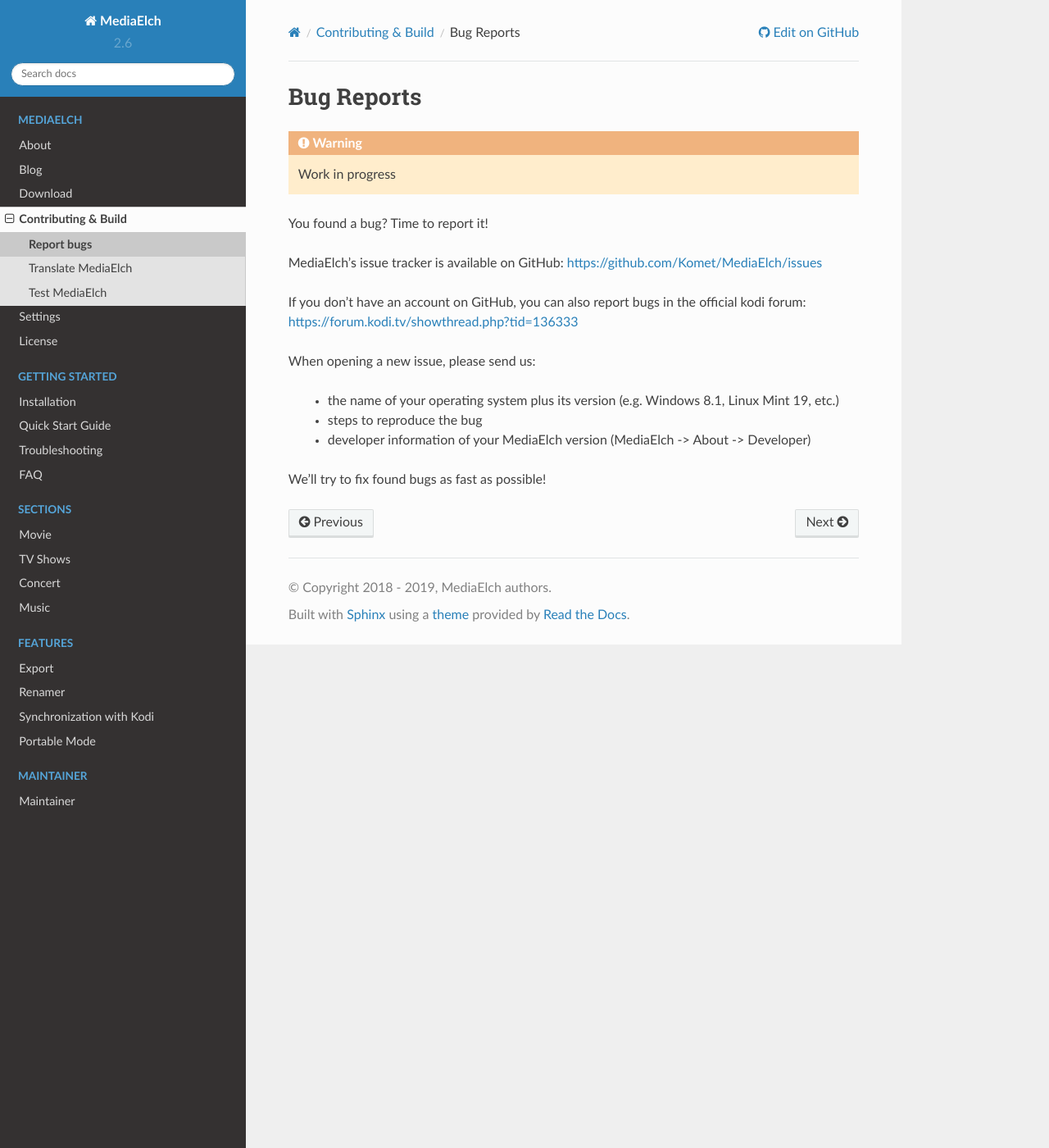
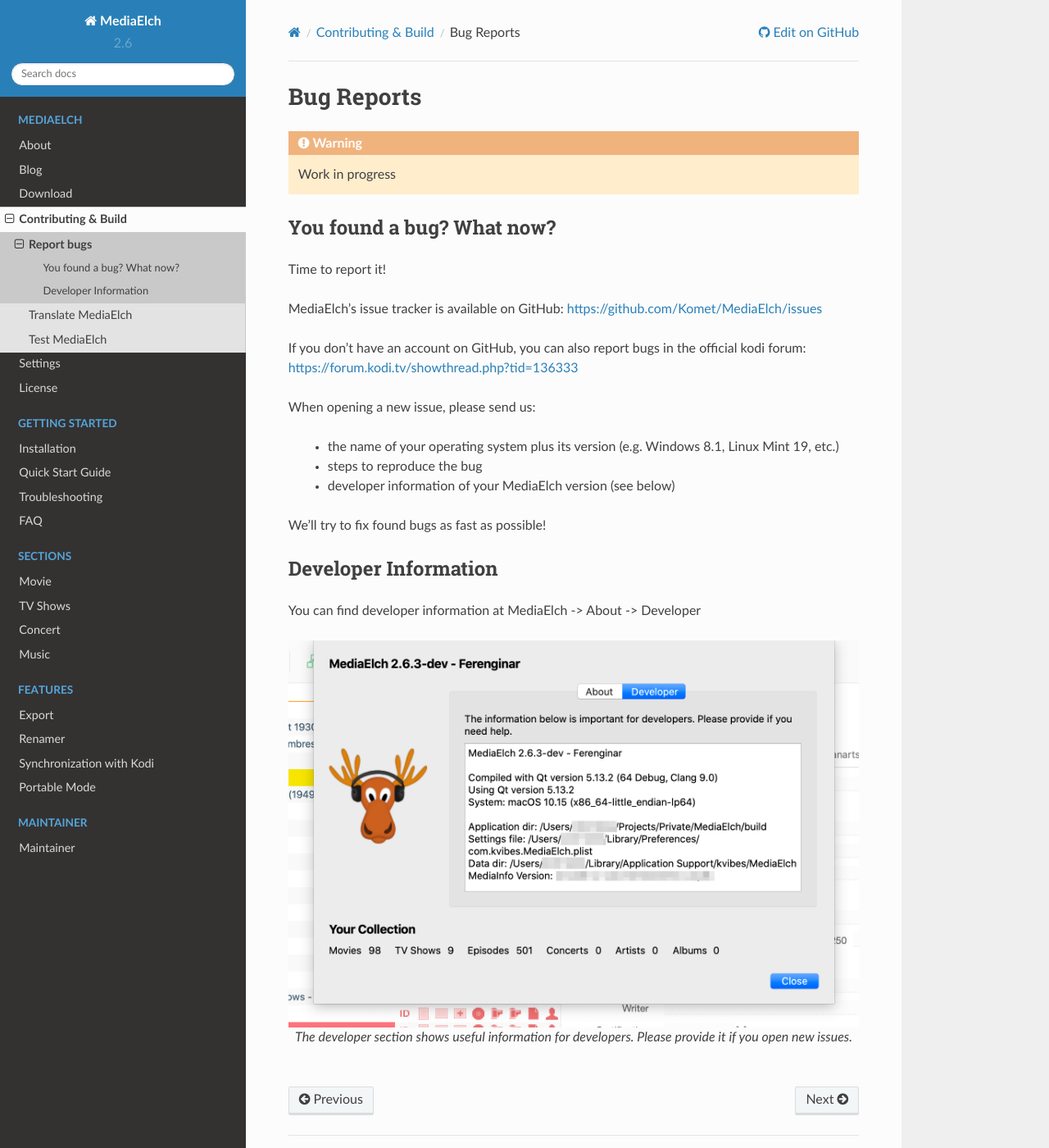
Before and after one commit to mediaelch/mediaelch-doc, a Sphinx documentation site: the page built from docs/source/contributing/bug-reports.rst, in a window 1280 px wide and 1400 px high. Shown: the whole window at 82% size. Built offline with Sphinx 7.4.7 and the Read the Docs theme 2.0.0, drawn with Linux system fonts in a browser that asks for light colours; pages that are not in the unit, such as notebooks, are missing from menus.

Commit message:
[Bug Reports] Add section about developer information

```diff
--- a/docs/source/contributing/bug-reports.rst
+++ b/docs/source/contributing/bug-reports.rst
@@ -6,7 +6,9 @@
 
    Work in progress
 
-You found a bug? Time to report it!
+You found a bug? What now?
+====================
+Time to report it!
 
 MediaElch's issue tracker is available on GitHub: https://github.com/Komet/MediaElch/issues
 
@@ -16,6 +18,21 @@
 
  - the name of your operating system plus its version (e.g. Windows 8.1, Linux Mint 19, etc.)
  - steps to reproduce the bug
- - developer information of your MediaElch version (MediaElch -> About -> Developer)
+ - developer information of your MediaElch version (see below)
 
 We'll try to fix found bugs as fast as possible!
+
+
+Developer Information
+====================
+
+You can find developer information at
+MediaElch -> About -> Developer
+
+
+.. figure:: ../images/settings/about-developer-dialog.png
+   :align: center
+   :alt: Developer Information
+
+   The developer section shows useful information for developers.
+   Please provide it if you open new issues.
--- a/docs/source/troubleshooting.rst
+++ b/docs/source/troubleshooting.rst
@@ -11,8 +11,8 @@
 
 If a scraper does not seem to work, try using another scraper.
 
-   - other scrapers works: file an :doc:`issue <contributing/bug-reports>`
-   - other scrapers do not work: check your internet connection
+ - other scrapers works: file an :doc:`issue <contributing/bug-reports>`
+ - other scrapers do not work: check your internet connection
 
 
 Other Issues
```
Also changed, not shown: docs/source/images/settings/about-developer-dialog.png (added).
